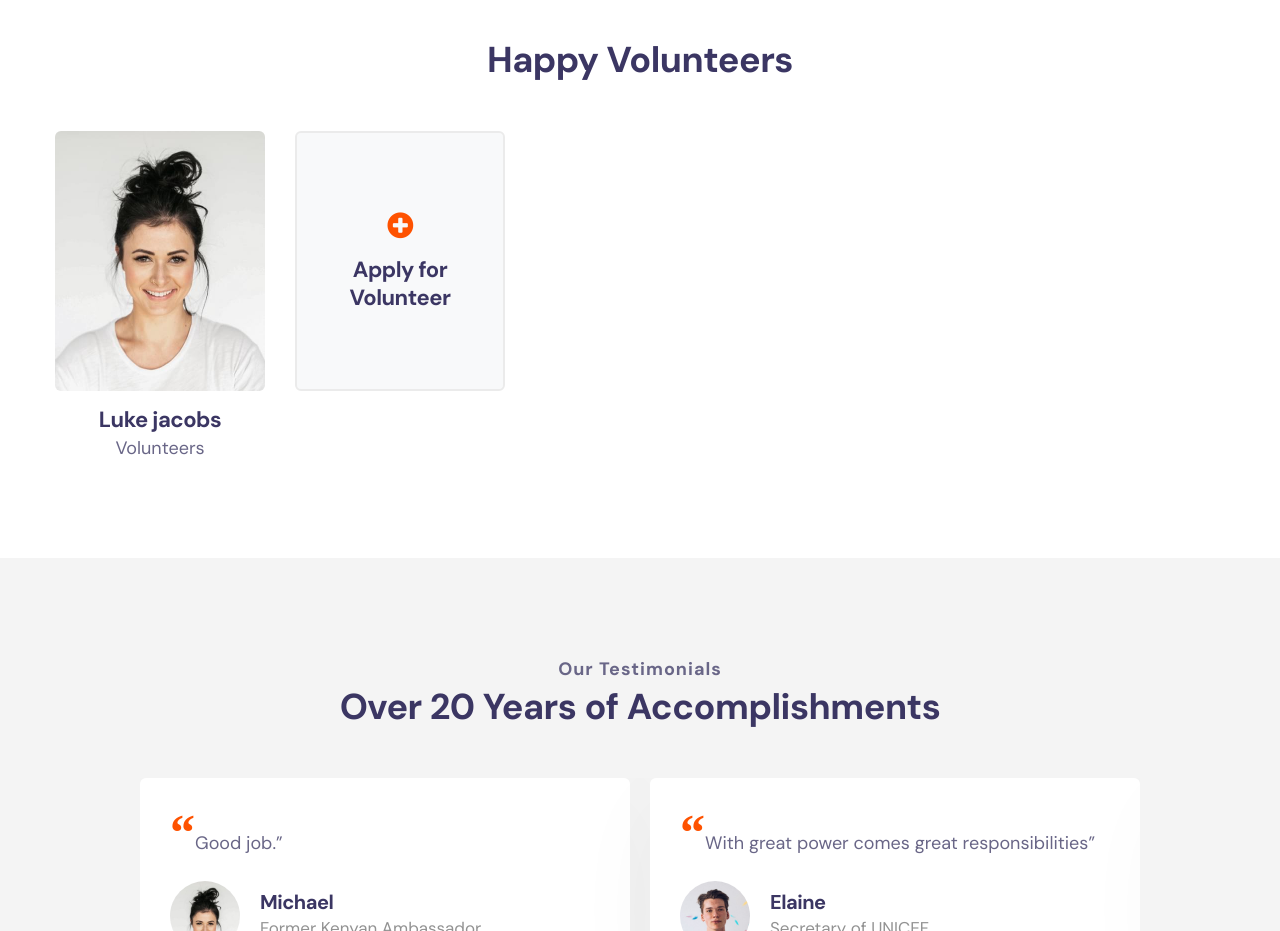
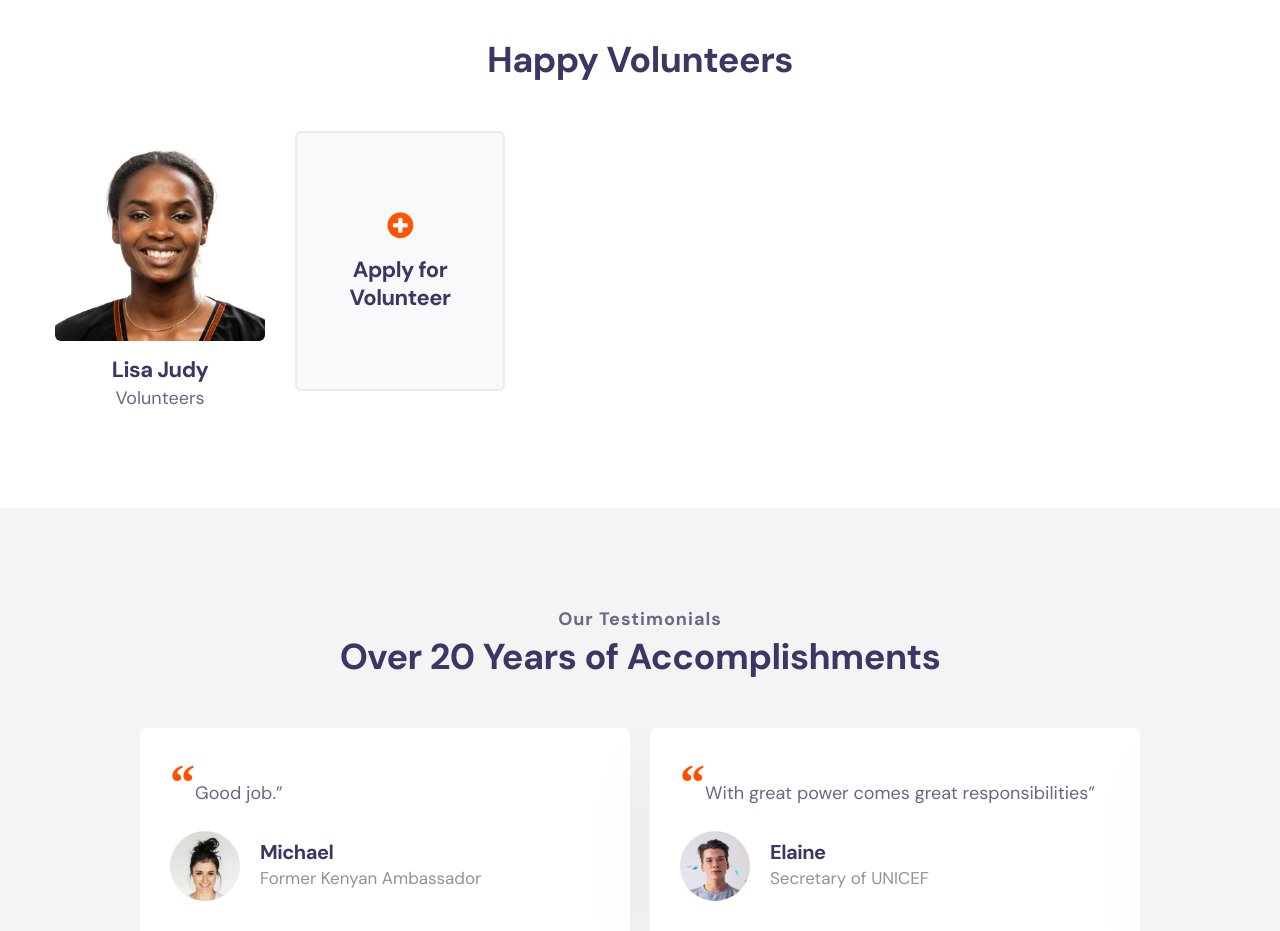
Before and after one commit to phisyche/RoseAlbert, a plain HTML site: page about.html in a window 1280 px wide. Shown: the part 2500-3431 px from the top of the page. Drawn offline with Linux system fonts and the light colour scheme.

Commit message:
edit about

```diff
--- a/about.html
+++ b/about.html
@@ -197,9 +197,9 @@ This will help in the provision of a good livelihood for the needy and most vuln
                 <div class="team-wrap">
                     <div class="team-member text-center">
                         <div class="team-img">
-                            <img src="assets/images/team1.jpg" alt="" class="radius-image img-fluid">
+                            <img src="assets/images/vol.jpg" alt="" class="radius-image img-fluid">
                         </div>
-                        <a href="#url" class="team-title">Luke jacobs</a>
+                        <a href="#url" class="team-title">Lisa Judy</a>
                         <p>Volunteers</p>
                     </div>
                 </div>
```
Also changed, not shown: assets/images/vol.jpg (added).
